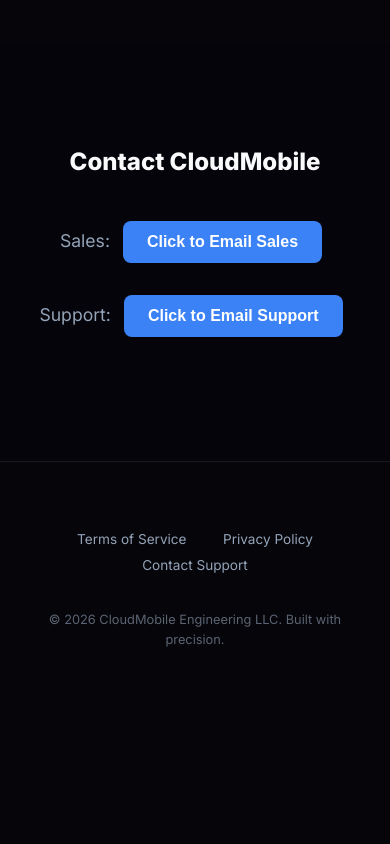
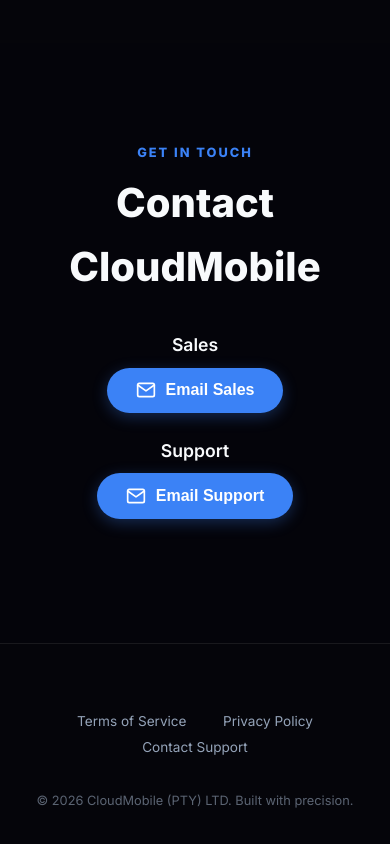
Before and after one commit to JanKleinhansZA/jankleinhansza.github.io, a plain HTML site: page index.html in a window 390 px wide. Shown: the part 2855-3699 px from the top of the page. Before the commit the page ends 3538 px from the top, so only its background shows below. Drawn offline with Linux system fonts and the light colour scheme.

Commit message:
Refactor index.html for improved layout and styles
Updated the HTML structure and styles for better layout and responsiveness.

```diff
--- a/index.html
+++ b/index.html
@@ -315,37 +315,52 @@
         #contact h2 {
             margin-bottom: 2rem;
             color: var(--text-main);
+            font-size: 2.5rem;
         }
 
         #contact p {
             color: var(--text-dim);
             font-size: 1.1rem;
-            margin-bottom: 1rem;
+            margin-bottom: 1.5rem;
+            display: flex;
+            align-items: center;
+            justify-content: center;
+            gap: 15px;
         }
 
         /* Email Button Styles */
         .email-button {
-            display: inline-block;
+            display: inline-flex;
+            align-items: center;
+            gap: 10px;
             background: var(--primary);
             color: #fff;
-            padding: 0.75rem 1.5rem;
-            border-radius: 8px;
+            padding: 0.8rem 1.8rem;
+            border-radius: 50px;
             font-weight: 600;
             text-decoration: none;
             transition: all 0.3s;
             cursor: pointer;
             border: none;
             font-size: 1rem;
-            margin: 0.5rem;
+            box-shadow: 0 4px 15px rgba(59, 130, 246, 0.3);
         }
 
         .email-button:hover {
             background: #2563eb;
             transform: translateY(-2px);
+            box-shadow: 0 8px 20px rgba(59, 130, 246, 0.4);
         }
 
         .email-button:active {
             transform: translateY(0);
+        }
+
+        .email-label {
+            min-width: 80px;
+            text-align: right;
+            font-weight: 600;
+            color: var(--text-main);
         }
 
         /* Footer */
@@ -380,6 +395,8 @@
             .hero { padding-top: 140px; }
             .hero h1 { font-size: 2.5rem; }
             .services-grid { grid-template-columns: 1fr; }
+            #contact p { flex-direction: column; gap: 8px; }
+            .email-label { text-align: center; }
         }
     </style>
 </head>
@@ -454,9 +471,30 @@
     </section>
 
     <section id="contact">
+        <span class="section-tag">Get in Touch</span>
         <h2>Contact CloudMobile</h2>
-        <p>Sales: <button class="email-button" onclick="revealEmail('sales')">Click to Email Sales</button></p>
-        <p>Support: <button class="email-button" onclick="revealEmail('support')">Click to Email Support</button></p>
+
+        <p>
+            <span class="email-label">Sales</span>
+            <button class="email-button" onclick="revealEmail('sales')">
+                <svg width="20" height="20" viewBox="0 0 24 24" fill="none" stroke="currentColor" stroke-width="2" stroke-linecap="round" stroke-linejoin="round">
+                    <path d="M4 4h16c1.1 0 2 .9 2 2v12c0 1.1-.9 2-2 2H4c-1.1 0-2-.9-2-2V6c0-1.1.9-2 2-2z"></path>
+                    <polyline points="22,6 12,13 2,6"></polyline>
+                </svg>
+                Email Sales
+            </button>
+        </p>
+
+        <p>
+            <span class="email-label">Support</span>
+            <button class="email-button" onclick="revealEmail('support')">
+                <svg width="20" height="20" viewBox="0 0 24 24" fill="none" stroke="currentColor" stroke-width="2" stroke-linecap="round" stroke-linejoin="round">
+                    <path d="M4 4h16c1.1 0 2 .9 2 2v12c0 1.1-.9 2-2 2H4c-1.1 0-2-.9-2-2V6c0-1.1.9-2 2-2z"></path>
+                    <polyline points="22,6 12,13 2,6"></polyline>
+                </svg>
+                Email Support
+            </button>
+        </p>
     </section>
 
     <footer>
@@ -465,7 +503,7 @@
             <a href="privacy.html">Privacy Policy</a>
             <a href="mailto:support@cloudmobile.co.za">Contact Support</a>
         </div>
-        <p class="copyright">&copy; 2026 CloudMobile Engineering LLC. Built with precision.</p>
+        <p class="copyright">&copy; 2026 CloudMobile (PTY) LTD. Built with precision.</p>
     </footer>
 
     <script>
@@ -481,9 +519,12 @@
             document.querySelectorAll('a[href^="#"]').forEach(anchor => {
                 anchor.addEventListener('click', function (e) {
                     e.preventDefault();
-                    document.querySelector(this.getAttribute('href')).scrollIntoView({
-                        behavior: 'smooth'
-                    });
+                    const target = document.querySelector(this.getAttribute('href'));
+                    if(target) {
+                        target.scrollIntoView({
+                            behavior: 'smooth'
+                        });
+                    }
                 });
             });
         });
```
